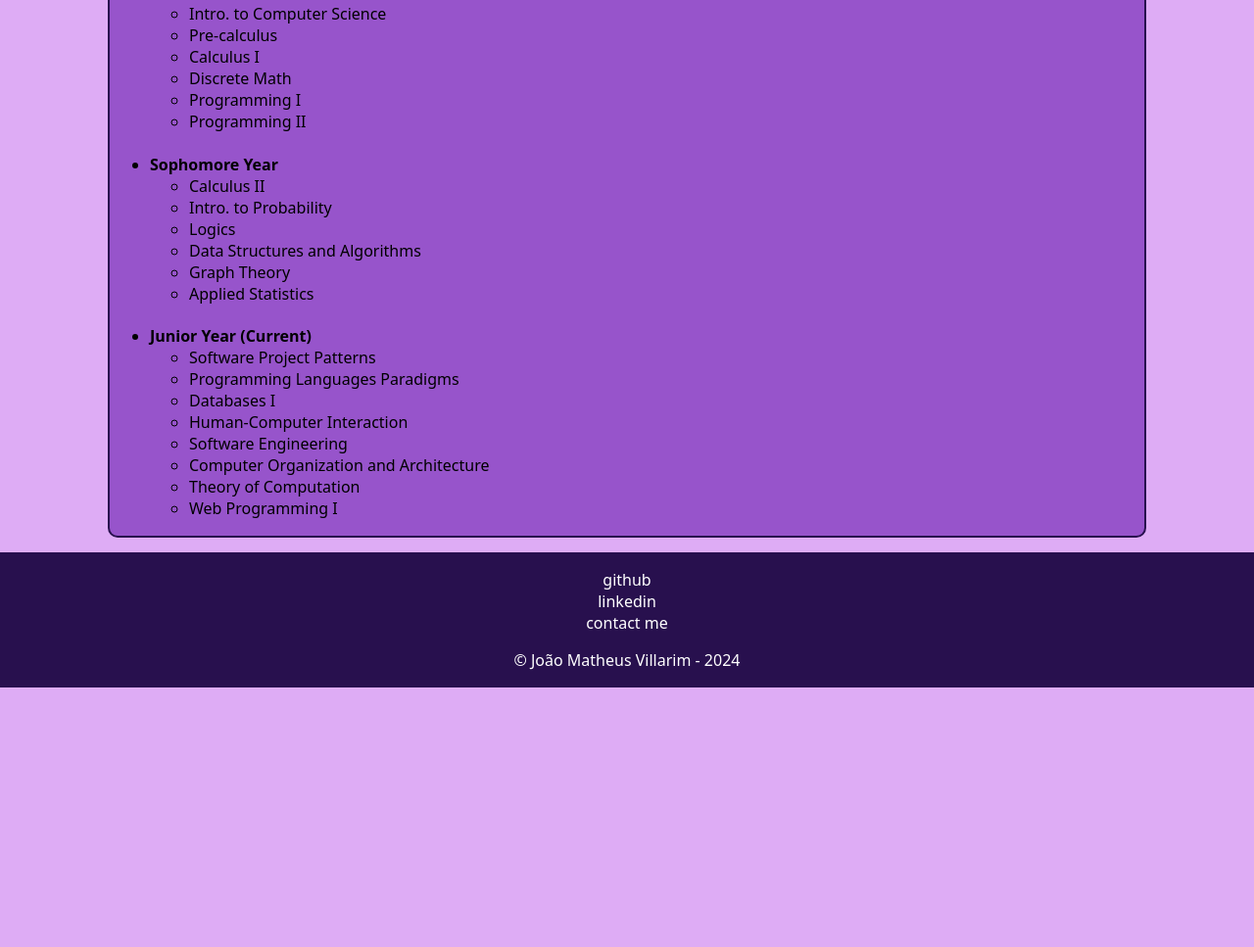
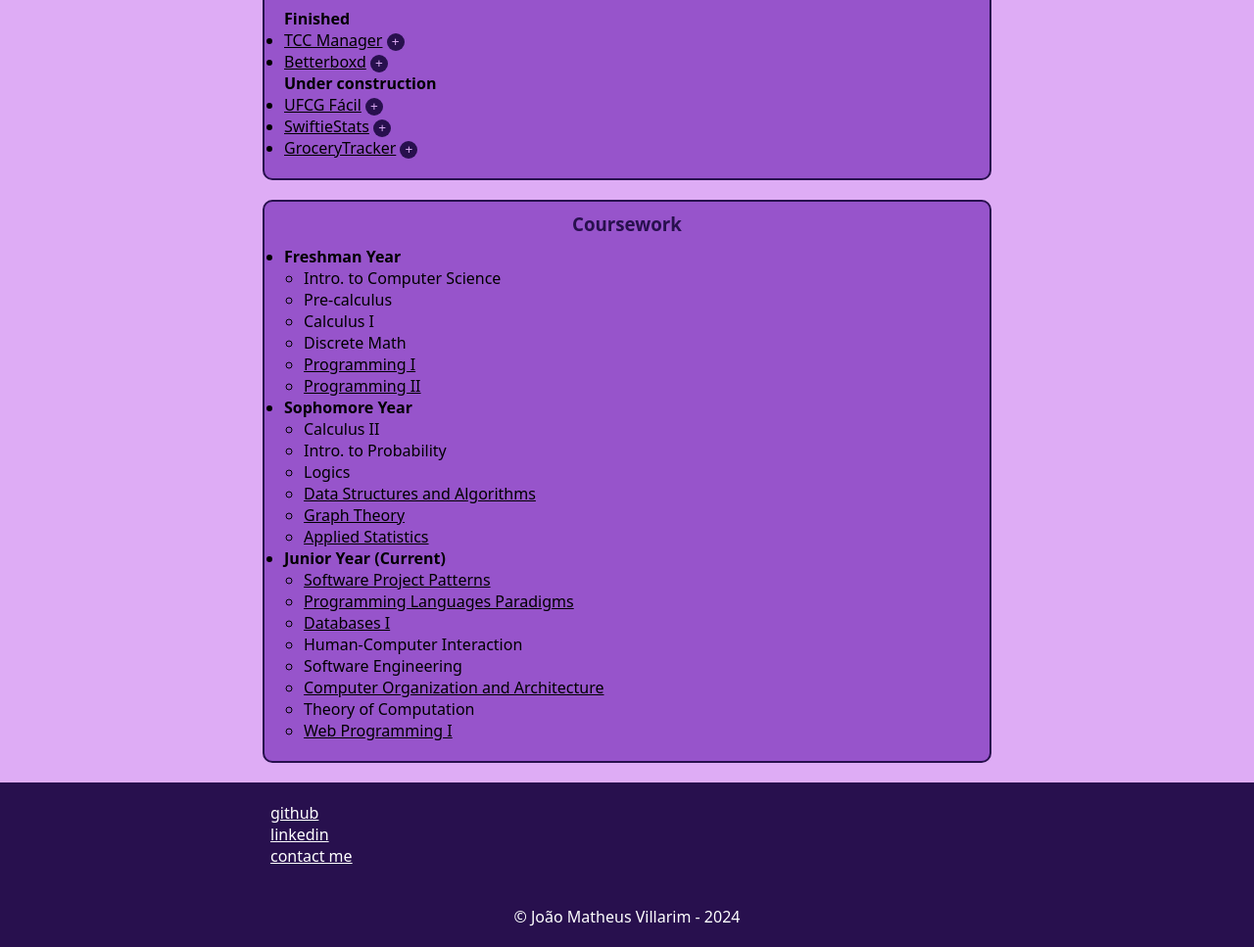
Before and after one commit to joaomatheusvillarim/joaomatheusvillarim.github.io, a plain HTML site: page index.html in a window 1280 px wide. Shown: the part 781-1748 px from the top of the page at 98% size. Before the commit the page ends 1483 px from the top, so only its background shows below. Drawn offline with Linux system fonts and the light colour scheme.

Commit message:
updated css

```diff
--- a/index.html
+++ b/index.html
@@ -12,6 +12,7 @@
 
   <body>
     <header>
+      <div class="container">
         <h1>João Matheus Villarim</h1>
         <nav>
           <ul>
@@ -20,10 +21,14 @@
             <li><a href="">contact me</a></li>
           </ul>
         </nav>
+      </div>
     </header>
     <main>
-      <div>
+      <div class="container">
+
+        <div class="experience">
           <h3>Experience</h3>
+          <div class="content">
             <ul>
               <li><strong>February 2024 - Present: Software Engineer in Fasteng.app
                 at JBR Engenharia LTDA</strong><br>
@@ -36,16 +41,21 @@
               </li>
             </ul>
           </div>
-      <div>
+        </div>
+
+        <div class="education">
           <h3>Education</h3>
+          <div class="content">
             <ul>
               <li><strong>November 2021 - June 2026: Bachelor in Computer Science
                 at Universidade Federal de Campina Grande</strong></li>
-
               </ul>
             </div>
-      <div>
+        </div>
+
+        <div class="skills">
           <h3>Skills</h3>
+          <div class="content">
             <ul>
               <li>
                 <strong>Languages:</strong> Java, Python, JavaScript, TypeScript,
@@ -53,33 +63,91 @@
               </li>
               <li>
                 <strong>Technologies:</strong> HTML, CSS, React, Spring Boot, JUnit,
-            Linux, Oracle, Django, Matplotlib, Numpy;</li>
+                Linux, Oracle, Django, Matplotlib, Numpy, Node;</li>
               <li>
                 <strong>Databases:</strong> PostgreSQL, MySQL, MongoDB, Neo4J,
-            PL/SQL;</li>
+                PL/SQL;
+              </li>
               <li>
                 <strong>Tools:</strong> Git, GitHub, Maven, Gradle, SwaggerUI,
                 MarkDown;</li>
               <li>
                 <strong>Idioms:</strong> native Portuguese, fluent English, intermediary
-            Spanish, beginner French;</li>
+                Spanish, beginner French;
+              </li>
               <li>
                 <strong>Soft skills:</strong> leadership, efficient communication,
-            teamwork, problem solving, proactivity, attention to detail.</li>
+                teamwork, problem solving, proactivity, attention to detail, Scrum
+                agile methodology.
+              </li>
             </ul>
           </div>
-      <div>
+        </div>
+
+        <div class="projects">
           <h3>Projects</h3>
+          <div class="content">
+            <h4>Finished</h4>
             <ul>
-          <li><a href="">GroceryTracker</a></li>
-          <li><a href="">SwiftieStats</a></li>
-          <li><a href="https://github.com/joaomatheusvillarim/tccManager">TCC Manager</a></li>
-          <li><a href="">UFCG Fácil</a></li>
-          <li><a href="https://github.com/joaomatheusvillarim/betterboxd">Betterboxd</a></li>
+              <li>
+                <a href="https://github.com/joaomatheusvillarim/tccManager">TCC Manager</a>
+                <input type="button" value="+" onclick="toggleDescription('tccManager')">
+                <div id="tccManager" class="hiddenDescription">
+                  <p><i>An application designed to allocate undergraduate students to
+                    professors interested in supervising their final thesis work,
+                    based on their areas of interest and proposed topics.</i><br/>
+                    This backend-only project was developed as an assignment of the
+                    course <strong>Software Project Patterns</strong>, which I took
+                    in my junior year.<br/>
+                    <strong>Technologies used:</strong> Java, Spring Boot, Gradle, Git,
+                    GitHub and SwaggerUI.
+                  </p>
+                </div>
+              </li>
+              <li>
+                <a href="https://github.com/joaomatheusvillarim/betterboxd">Betterboxd</a>
+                <input type="button" value="+" onclick="toggleDescription('betterboxd')">
+                <div id="betterboxd" class="hiddenDescription">
+                  <p><i>A social network about films, in which users can log, comment,
+                    recommend and create lists or their favorite films.</i><br/>
+                    This cli-only project was developed as an assignment of the course
+                    <strong>Programming Language Paradigms</strong>, which I took in
+                    my junior year.<br/>
+                    <strong>Technologies used:</strong> Haskell, Prolog, Git and GitHub.
+                  </p>
+                </div>
+              </li>
+            </ul>
+            <h4>Under construction</h4>
+            <ul>
+              <li>
+                <a href="https://github.com/engsoft-grupo-3/ufcgFacil">UFCG Fácil</a>
+                <input type="button" value="+" onclick="toggleDescription('ufcgFacil')">
+                <div id="ufcgFacil" class="hiddenDescription">
+                  <p>Lorem ipsum dolor sit amet, consectetur adipiscing elit. Fusce sodales hendrerit hendrerit. Etiam magna erat, cursus tempus vehicula vitae, consequat. </p>
+                </div>
+              </li>
+              <li>
+                <a href="https://swiftie-stats.vercel.app/">SwiftieStats</a>
+                <input type="button" value="+" onclick="toggleDescription('swiftieStats')">
+                <div id="swiftieStats" class="hiddenDescription">
+                  <p>Lorem ipsum dolor sit amet, consectetur adipiscing elit. Fusce sodales hendrerit hendrerit. Etiam magna erat, cursus tempus vehicula vitae, consequat. </p>
+                </div>
+              </li>
+              <li>
+                <a href="">GroceryTracker</a>
+                <input type="button" value="+" onclick="toggleDescription('groceryTracker')">
+                <div id="groceryTracker" class="hiddenDescription">
+                  <p>Lorem ipsum dolor sit amet, consectetur adipiscing elit. Fusce sodales hendrerit hendrerit. Etiam magna erat, cursus tempus vehicula vitae, consequat. </p>
+                </div>
+              </li>
             </ul>
           </div>
-      <div>
+        </div>
+
+        <div class="coursework">
           <h3>Coursework</h3>
+          <div class="content">
             <ul>
               <li>
                 <h4>Freshman Year</h4>
@@ -88,8 +156,8 @@
                   <li>Pre-calculus</li>
                   <li>Calculus I</li>
                   <li>Discrete Math</li>
-              <li>Programming I</li>
-              <li>Programming II</li>
+                  <li><a href="https://github.com/joaomatheusvillarim/prog1">Programming I</a></li>
+                  <li><a href="https://github.com/joaomatheusvillarim/prog2">Programming II</a></li>
                 </ul>
               </li>
               <li>
@@ -98,28 +166,32 @@
                   <li>Calculus II</li>
                   <li>Intro. to Probability</li>
                   <li>Logics</li>
-              <li>Data Structures and Algorithms</li>
-              <li>Graph Theory</li>
-              <li>Applied Statistics</li>
+                  <li><a href="https://github.com/joaomatheusvillarim/leda">Data Structures and Algorithms</a></li>
+                  <li><a href="https://github.com/joaomatheusvillarim/graphTheory">Graph Theory</a></li>
+                  <li><a href="https://github.com/joaomatheusvillarim/estatistica-aplicada">Applied Statistics</a></li>
                 </ul>
               </li>
               <li>
                 <h4>Junior Year (Current)</h4>
                 <ul>
-              <li>Software Project Patterns</li>
-              <li>Programming Languages Paradigms</li>
-              <li>Databases I</li>
+                  <li><a href="https://github.com/joaomatheusvillarim/psoft">Software Project Patterns</a></li>
+                  <li><a href="https://github.com/joaomatheusvillarim/plp">Programming Languages Paradigms</a></li>
+                  <li><a href="https://github.com/joaomatheusvillarim/clinicaTopExames">Databases I</a></li>
                   <li>Human-Computer Interaction</li>
                   <li>Software Engineering</li>
-              <li>Computer Organization and Architecture</li>
+                  <li><a href="https://github.com/joaomatheusvillarim/oac">Computer Organization and Architecture</a></li>
                   <li>Theory of Computation</li>
-              <li>Web Programming I</li>
+                  <li><a href="https://github.com/joaomatheusvillarim/pweb1">Web Programming I</a></li>
                 </ul>
               </li>
             </ul>
           </div>
+        </div>
+
+      </div>
     </main>
     <footer>
+      <div class="container">
         <nav>
           <ul>
             <li><a href="https://github.com/joaomatheusvillarim/">github</a></li>
@@ -128,6 +200,8 @@
           </ul>
         </nav>
         <p>&copy João Matheus Villarim - 2024</p>
+      </div>
     </footer>
+    <script src="script.js" defer></script>
   </body>
 </html>
--- /dev/null
+++ b/script.js
@@ -0,0 +1,4 @@
+function toggleDescription(projectName) {
+  const description = document.getElementById(projectName);
+  description.classList.toggle("unhiddenDescription");
+}
--- a/styles.css
+++ b/styles.css
@@ -1,89 +1,113 @@
+
+* {
+  margin: 0;
+  padding: 0;
+  box-sizing: border-box;
+}
+
 body {
   font-family: system-ui, -apple-system, BlinkMacSystemFont, 'Segoe UI', Roboto, Oxygen, Ubuntu, Cantarell, 'Open Sans', 'Helvetica Neue', sans-serif;
   background-color: #deacf5;
 }
 
-header h1 {
+.container {
+  min-width: 400px;
+  width: 60%;
+  margin: 0 auto;
+}
+
+header {
+  display: flex;
+  align-items: center;
+  padding: 20px;
+  position: sticky;
+  top: 0;
+  color: white;
+  background-color: #28104e;
+}
+
+header > .container {
   text-align: center;
-  margin: auto;
+}
+
+header > .container > nav > ul {
+  display: flex;
+  list-style: none;
+  justify-content: center;
+}
+
+header > .container > nav > ul :hover {
+  background-color: #9754cb;
   color: #28104e;
 }
 
-header nav ul {
-  text-align: center;
-  margin: auto;
-  padding: 0;
+header > .container > nav > ul > li {
+  padding: 10px;
+  border-radius: 10px;
 }
 
-header nav ul li{
+a {
+  color: inherit;
+}
+
+main {
+  padding: 0 20px;
+}
+
+.experience, .education, .projects, .skills, .coursework {
+  border: 2px solid #28104e;
+  border-radius: 10px;
+  margin: 20px 0;
+  padding: 10px;
+  background-color: #9754cb;
+}
+
+.experience > h3, .education > h3, .projects > h3, .skills > h3, .coursework > h3 {
   text-align: center;
-  display: inline;
-  margin: 10px;
-  list-style-type: none;
   color: #28104e;
 }
 
-header nav ul li a {
-  text-decoration: none;
-  color: #28104e;
+.content {
+  padding: 10px;
 }
 
-main {
-  max-width: 1080px;
-  margin-left: auto;
-  margin-right: auto;
+.hiddenDescription {
+  display: none;
 }
 
-main div {
-  background-color: #9754cb;
-  border-radius: 10px;
-  border: 2px solid #28104e;
-  padding: 1px;
-  margin: 10px;
+.unhiddenDescription {
+  display: block;
 }
 
-main div h3 {
-  margin-bottom: auto;
-  color: #28104e;
-  padding: 5px;
-  margin-top: auto;
+input {
+  height: 18px;
+  width: 18px;
+  border-radius: 100%;
+  border: none;
+  color: #deacf5;
+  background-color: #28104e;
+  text-align: center;
 }
 
-main div ul {
-  margin-top: auto;
+input :hover {
+  cursor:pointer;
 }
 
-main div ul li h4 {
-  margin-bottom: auto;
-}
-
-main a {
-  text-decoration: none;
-  color: black;
+ul > li > ul > li {
+  margin: 0 20px;
 }
 
 footer {
-  margin: -8px;
-  margin-top: 15px;
-  padding: 1px;
   background-color: #28104e;
   color: white;
 }
 
-footer a {
-  text-decoration: none;
-  color: white;
+footer > .container > nav > ul{
+  list-style: none;
+  padding: 20px;
 }
 
-footer nav ul {
-  list-style-type: none;
-  padding: 0;
+footer > .container > p {
+  text-align: center;
+  padding: 20px;
 }
-
-footer nav ul li {
-  text-align: center;
-}
-
-footer p {
-  text-align: center;
-}
```
Lines whose indentation alone changed are shown as unchanged.
